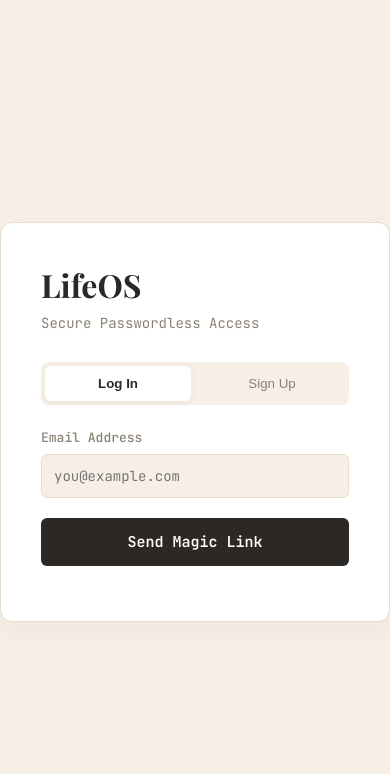
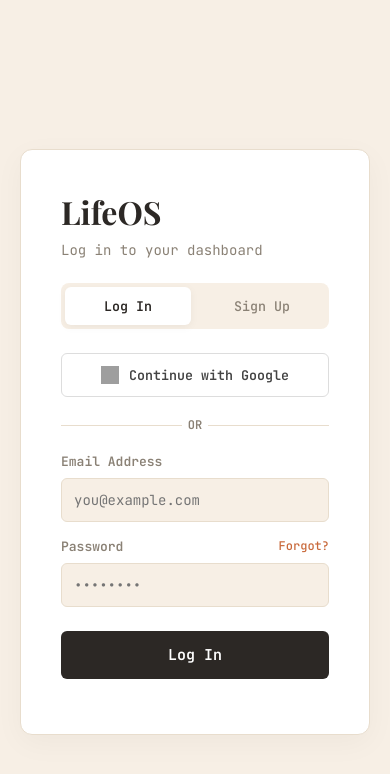
Before and after one commit to viswamdatla/MylifeOs, a website: page public/login.html in a window 390 px wide. Drawn offline with nearby package versions, Linux system fonts and the light colour scheme; grey boxes are pictures that could not be loaded; a web font is replaced by a local one.

Commit message:
feat: complete rewrite of auth portal (Google OAuth, Passwords, Forgot Password)

```diff
--- a/public/login.html
+++ b/public/login.html
@@ -25,7 +25,8 @@
       display: flex;
       align-items: center;
       justify-content: center;
-      height: 100vh;
+      min-height: 100vh;
+      padding: 20px;
     }
     .auth-card {
       background: var(--card-bg);
@@ -37,118 +38,98 @@
       box-shadow: 0 8px 30px rgba(0,0,0,0.04);
       box-sizing: border-box;
     }
-    .auth-title {
-      font-family: 'Playfair Display', serif;
-      font-size: 32px;
-      margin: 0 0 8px 0;
-      color: var(--text);
+    .auth-title { font-family: 'Playfair Display', serif; font-size: 32px; margin: 0 0 8px 0; color: var(--text); }
+    .auth-subtitle { font-size: 14px; color: var(--muted); margin-bottom: 24px; }
+
+    .auth-tabs { display: flex; gap: 8px; margin-bottom: 24px; padding: 4px; background: var(--bg); border-radius: 8px; }
+    .auth-tab { flex: 1; padding: 10px; text-align: center; border: none; border-radius: 6px; font-family: inherit; font-weight: 500; color: var(--muted); cursor: pointer; transition: all 0.2s; background: transparent; }
+    .auth-tab.active { background: var(--card-bg); color: var(--text); box-shadow: 0 2px 8px rgba(0,0,0,0.05); font-weight: 600; }
+
+    .btn-google {
+      width: 100%; padding: 12px; background: #fff; border: 1px solid #ddd; border-radius: 6px;
+      font-family: inherit; font-weight: 600; color: #444; cursor: pointer; display: flex;
+      align-items: center; justify-content: center; gap: 10px; margin-bottom: 20px; transition: 0.2s;
     }
-    .auth-subtitle {
-      font-size: 14px;
-      color: var(--muted);
-      margin-bottom: 30px;
-    }
-    .form-group {
-      margin-bottom: 20px;
-    }
-    .form-group label {
-      display: block;
-      font-size: 13px;
-      margin-bottom: 8px;
-      color: var(--muted);
-      font-weight: 500;
-    }
-    .form-group input {
-      width: 100%;
-      padding: 12px;
-      border: 1px solid var(--border);
-      border-radius: 6px;
-      background: var(--bg);
-      font-family: inherit;
-      color: var(--text);
-      font-size: 14px;
-      box-sizing: border-box;
-      outline: none;
-    }
-    .form-group input:focus {
-      border-color: var(--primary);
-    }
-    .btn {
-      width: 100%;
-      padding: 14px;
-      background: var(--text);
-      color: var(--card-bg);
-      border: none;
-      border-radius: 6px;
-      font-family: inherit;
-      font-weight: 600;
-      font-size: 15px;
-      cursor: pointer;
-      transition: all 0.2s ease;
-      margin-bottom: 15px;
-    }
-    .btn:hover {
-      transform: translateY(-1px);
-      box-shadow: 0 4px 12px rgba(0,0,0,0.1);
-    }
-    .btn-secondary {
-      background: transparent;
-      border: 1px solid var(--border);
-      color: var(--text);
-    }
-    .btn-secondary:hover {
-      border-color: var(--text);
-      transform: none;
-      box-shadow: none;
-    }
-    .error-msg {
-      color: #E05C5C;
-      font-size: 13px;
-      margin-bottom: 15px;
-      display: none;
-    }
-    .success-msg {
-      color: #3D6B4F;
-      font-size: 13px;
-      margin-bottom: 15px;
-      display: none;
-    }
+    .btn-google:hover { background: #f9f9f9; border-color: #ccc; }
+    .btn-google img { width: 18px; height: 18px; }
+
+    .divider { display: flex; align-items: center; text-align: center; margin-bottom: 20px; color: var(--muted); font-size: 12px; font-weight: 600; }
+    .divider::before, .divider::after { content: ''; flex: 1; border-bottom: 1px solid var(--border); }
+    .divider:not(:empty)::before { margin-right: .5em; }
+    .divider:not(:empty)::after { margin-left: .5em; }
+
+    .form-group { margin-bottom: 16px; position: relative; }
+    .form-group label { display: block; font-size: 13px; margin-bottom: 8px; color: var(--muted); font-weight: 600; }
+    .form-group input { width: 100%; padding: 12px; border: 1px solid var(--border); border-radius: 6px; background: var(--bg); font-family: inherit; color: var(--text); font-size: 14px; box-sizing: border-box; outline: none; }
+    .form-group input:focus { border-color: var(--primary); }
+
+    .forgot-link { font-size: 12px; color: var(--primary); text-decoration: none; position: absolute; top: 0; right: 0; cursor: pointer; font-weight: 500;}
+    .forgot-link:hover { text-decoration: underline; }
+
+    .btn { width: 100%; padding: 14px; background: var(--text); color: var(--card-bg); border: none; border-radius: 6px; font-family: inherit; font-weight: 600; font-size: 15px; cursor: pointer; transition: all 0.2s ease; margin-top: 8px; }
+    .btn:hover { transform: translateY(-1px); box-shadow: 0 4px 12px rgba(0,0,0,0.1); }
+
+    .error-msg { color: #E05C5C; font-size: 13px; margin-bottom: 15px; display: none; padding: 10px; background: #FFF0F0; border-radius: 6px; border: 1px solid #FFD6D6; }
+    .success-msg { color: #3D6B4F; font-size: 13px; margin-bottom: 15px; display: none; padding: 10px; background: #EAF5EE; border-radius: 6px; border: 1px solid #C3E6D0; }
+
+    .hidden { display: none !important; }
   </style>
 </head>
 <body>
 
-  <div class="auth-card" id="auth-step-1">
+  <!-- Main Auth Card -->
+  <div class="auth-card" id="auth-main">
     <h1 class="auth-title">LifeOS</h1>
-    <div class="auth-subtitle">Secure Passwordless Access</div>
+    <div class="auth-subtitle" id="subtitle">Log in to your dashboard</div>
 
-    <div class="auth-tabs" style="display:flex; gap:8px; margin-bottom:24px; padding:4px; background:var(--bg); border-radius:8px;">
-      <button class="auth-tab active" id="tab-login" onclick="setMode('login')" style="flex:1; padding:10px; border:none; border-radius:6px; background:var(--card-bg); font-weight:600; color:var(--text); box-shadow:0 2px 8px rgba(0,0,0,0.05); cursor:pointer; transition:all 0.2s;">Log In</button>
-      <button class="auth-tab" id="tab-signup" onclick="setMode('signup')" style="flex:1; padding:10px; border:none; background:none; color:var(--muted); font-weight:500; cursor:pointer; transition:all 0.2s;">Sign Up</button>
+    <div class="auth-tabs" id="tabs-container">
+      <button class="auth-tab active" id="tab-login" onclick="setMode('login')">Log In</button>
+      <button class="auth-tab" id="tab-signup" onclick="setMode('signup')">Sign Up</button>
+    </div>
+
+    <!-- Google Auth -->
+    <div id="google-section">
+      <button class="btn-google" onclick="signInWithGoogle()">
+        <img src="https://www.svgrepo.com/show/475656/google-color.svg" alt="Google">
+        Continue with Google
+      </button>
+      <div class="divider">OR</div>
     </div>
 
     <div id="error-box" class="error-msg"></div>
+    <div id="success-box" class="success-msg"></div>
 
     <div class="form-group">
       <label>Email Address</label>
       <input type="email" id="auth-email" placeholder="you@example.com">
     </div>
 
-    <button class="btn" id="send-btn" onclick="sendOtp()">Send Magic Link</button>
+    <div class="form-group" id="password-group">
+      <label>Password</label>
+      <a class="forgot-link" id="forgot-btn" onclick="setMode('forgot')">Forgot?</a>
+      <input type="password" id="auth-password" placeholder="••••••••">
+    </div>
+
+    <button class="btn" id="action-btn" onclick="handleAuthAction()">Log In</button>
+
+    <div style="text-align: center; margin-top: 15px;">
+      <a class="forgot-link hidden" id="back-to-login-btn" style="position: static; font-size: 13px;" onclick="setMode('login')">← Back to Log In</a>
+    </div>
   </div>
 
-  <div class="auth-card" id="auth-step-2" style="display: none;">
-    <h1 class="auth-title">Verify Code</h1>
-    <div class="auth-subtitle">We sent a 6-digit code to your email.</div>
+  <!-- Reset Password Card (Shown only after clicking a recovery email link) -->
+  <div class="auth-card hidden" id="auth-reset">
+    <h1 class="auth-title">Update Password</h1>
+    <div class="auth-subtitle">Please enter your new password below.</div>
 
-    <div id="error-box-2" class="error-msg"></div>
+    <div id="reset-error" class="error-msg"></div>
 
     <div class="form-group">
-      <label>Secret Code</label>
-      <input type="text" id="auth-code" placeholder="123456" autocomplete="one-time-code">
+      <label>New Password</label>
+      <input type="password" id="new-password" placeholder="••••••••">
     </div>
 
-    <button class="btn" id="verify-btn" onclick="verifyOtp()">Secure Login</button>
-    <button class="btn btn-secondary" onclick="goBack()">← Use Another Email</button>
+    <button class="btn" onclick="updatePassword()">Save New Password</button>
   </div>
 
   <script>
@@ -156,119 +137,141 @@
     const SUPABASE_ANON_KEY = "sb_publishable_lkzU8WcEHiRnWkVdxtuWPA_GDRKXyho";
     const sbClient = supabase.createClient(SUPABASE_URL, SUPABASE_ANON_KEY);
 
-    // Automatically log in if the user clicks the Magic Link in their email
+    let authMode = 'login'; // 'login', 'signup', 'forgot'
+
     sbClient.auth.onAuthStateChange((event, session) => {
-      // Magic Links load the page with INITIAL_SESSION state
-      if (session) {
+      // If the user clicked a "Reset Password" link in their email:
+      if (event === 'PASSWORD_RECOVERY') {
+        document.getElementById('auth-main').classList.add('hidden');
+        document.getElementById('auth-reset').classList.remove('hidden');
+      }
+      // Otherwise, if they just logged in securely (Email or Google):
+      else if (session) {
         localStorage.setItem('lifeos-token', session.access_token);
         window.location.href = '/';
       }
     });
 
-    let currentEmail = "";
-    let authMode = 'login'; // Defaults to Log In
-
     function setMode(mode) {
       authMode = mode;
-      const tabLogin = document.getElementById('tab-login');
-      const tabSignup = document.getElementById('tab-signup');
+      const pwdGroup = document.getElementById('password-group');
+      const forgotBtn = document.getElementById('forgot-btn');
+      const actionBtn = document.getElementById('action-btn');
+      const tabs = document.getElementById('tabs-container');
+      const googleSec = document.getElementById('google-section');
+      const backBtn = document.getElementById('back-to-login-btn');
+      const subtitle = document.getElementById('subtitle');
 
-      if (mode === 'login') {
-        tabLogin.style.background = 'var(--card-bg)';
-        tabLogin.style.color = 'var(--text)';
-        tabLogin.style.fontWeight = '600';
-        tabLogin.style.boxShadow = '0 2px 8px rgba(0,0,0,0.05)';
+      document.getElementById('error-box').style.display = 'none';
+      document.getElementById('success-box').style.display = 'none';
 
-        tabSignup.style.background = 'none';
-        tabSignup.style.color = 'var(--muted)';
-        tabSignup.style.fontWeight = '500';
-        tabSignup.style.boxShadow = 'none';
-      } else {
-        tabSignup.style.background = 'var(--card-bg)';
-        tabSignup.style.color = 'var(--text)';
-        tabSignup.style.fontWeight = '600';
-        tabSignup.style.boxShadow = '0 2px 8px rgba(0,0,0,0.05)';
+      if (mode === 'login' || mode === 'signup') {
+        document.getElementById('tab-login').classList.toggle('active', mode === 'login');
+        document.getElementById('tab-signup').classList.toggle('active', mode === 'signup');
+        pwdGroup.classList.remove('hidden');
+        tabs.classList.remove('hidden');
+        googleSec.classList.remove('hidden');
+        backBtn.classList.add('hidden');
 
-        tabLogin.style.background = 'none';
-        tabLogin.style.color = 'var(--muted)';
-        tabLogin.style.fontWeight = '500';
-        tabLogin.style.boxShadow = 'none';
+        if (mode === 'login') {
+          forgotBtn.classList.remove('hidden');
+          actionBtn.textContent = 'Log In';
+          subtitle.textContent = 'Log in to your dashboard';
+        } else {
+          forgotBtn.classList.add('hidden');
+          actionBtn.textContent = 'Create Account';
+          subtitle.textContent = 'Create a new account';
+        }
+      } else if (mode === 'forgot') {
+        pwdGroup.classList.add('hidden');
+        tabs.classList.add('hidden');
+        googleSec.classList.add('hidden');
+        backBtn.classList.remove('hidden');
+        actionBtn.textContent = 'Send Reset Link';
+        subtitle.textContent = 'We will email you a reset link';
       }
-
-      document.getElementById('send-btn').textContent = mode === 'login' ? 'Send Magic Link' : 'Create Account';
-      document.getElementById('error-box').style.display = 'none';
     }
 
-    async function sendOtp() {
+    async function signInWithGoogle() {
+      // Note: This requires Google OAuth to be enabled in Supabase Dashboard
+      await sbClient.auth.signInWithOAuth({
+        provider: 'google',
+        options: { redirectTo: window.location.origin + '/login.html' }
+      });
+    }
+
+    async function handleAuthAction() {
       const email = document.getElementById('auth-email').value.trim();
+      const password = document.getElementById('auth-password').value;
       const errorBox = document.getElementById('error-box');
+      const successBox = document.getElementById('success-box');
+      const btn = document.getElementById('action-btn');
+
       errorBox.style.display = 'none';
+      successBox.style.display = 'none';
 
-      if (!email) {
-        errorBox.textContent = "Please enter an email address";
+      if (!email) return showError("Please enter an email address");
+      if (authMode !== 'forgot' && !password) return showError("Please enter a password");
+
+      btn.disabled = true;
+      const originalText = btn.textContent;
+      btn.textContent = "Processing...";
+
+      try {
+        if (authMode === 'signup') {
+          const { data, error } = await sbClient.auth.signUp({ email, password });
+          if (error) throw error;
+          showSuccess("Account created! Please check your email to confirm.");
+        }
+        else if (authMode === 'login') {
+          const { data, error } = await sbClient.auth.signInWithPassword({ email, password });
+          if (error) throw error;
+        }
+        else if (authMode === 'forgot') {
+          const { error } = await sbClient.auth.resetPasswordForEmail(email, {
+            redirectTo: window.location.origin + '/login.html'
+          });
+          if (error) throw error;
+          showSuccess("Password reset link sent to your email.");
+        }
+      } catch (err) {
+        showError(err.message);
+      } finally {
+        btn.disabled = false;
+        btn.textContent = originalText;
+      }
+    }
+
+    async function updatePassword() {
+      const newPwd = document.getElementById('new-password').value;
+      const errorBox = document.getElementById('reset-error');
+
+      if (!newPwd) {
+        errorBox.textContent = "Please enter a new password";
         errorBox.style.display = 'block';
         return;
       }
 
-      document.getElementById('send-btn').textContent = "Sending...";
-
-      const { data, error } = await sbClient.auth.signInWithOtp({
-        email: email,
-        options: {
-          shouldCreateUser: authMode === 'signup',
-          emailRedirectTo: window.location.href
-        }
-      });
-
-      document.getElementById('send-btn').textContent = authMode === 'login' ? 'Send Magic Link' : 'Create Account';
-
-      if (error) {
-        if (error.message.toLowerCase().includes("signups not allowed")) {
-           errorBox.textContent = "Account not found. Please click 'Sign Up' first.";
-        } else {
-           errorBox.textContent = error.message;
-        }
-        errorBox.style.display = 'block';
-      } else {
-        currentEmail = email;
-        document.getElementById('auth-step-1').style.display = 'none';
-        document.getElementById('auth-step-2').style.display = 'block';
-      }
-    }
-
-    async function verifyOtp() {
-      const token = document.getElementById('auth-code').value.trim();
-      const errorBox = document.getElementById('error-box-2');
-      errorBox.style.display = 'none';
-
-      if (!token) {
-        errorBox.textContent = "Please enter the 6-digit code";
-        errorBox.style.display = 'block';
-        return;
-      }
-
-      document.getElementById('verify-btn').textContent = "Verifying...";
-
-      const { data, error } = await sbClient.auth.verifyOtp({
-        email: currentEmail,
-        token: token,
-        type: 'email'
-      });
-
-      document.getElementById('verify-btn').textContent = "Secure Login";
-
+      const { error } = await sbClient.auth.updateUser({ password: newPwd });
       if (error) {
         errorBox.textContent = error.message;
         errorBox.style.display = 'block';
-      } else if (data.session) {
-        localStorage.setItem('lifeos-token', data.session.access_token);
+      } else {
+        alert("Password updated successfully!");
         window.location.href = '/';
       }
     }
 
-    function goBack() {
-      document.getElementById('auth-step-2').style.display = 'none';
-      document.getElementById('auth-step-1').style.display = 'block';
+    function showError(msg) {
+      const box = document.getElementById('error-box');
+      box.textContent = msg;
+      box.style.display = 'block';
+    }
+
+    function showSuccess(msg) {
+      const box = document.getElementById('success-box');
+      box.textContent = msg;
+      box.style.display = 'block';
     }
   </script>
 </body>
```
